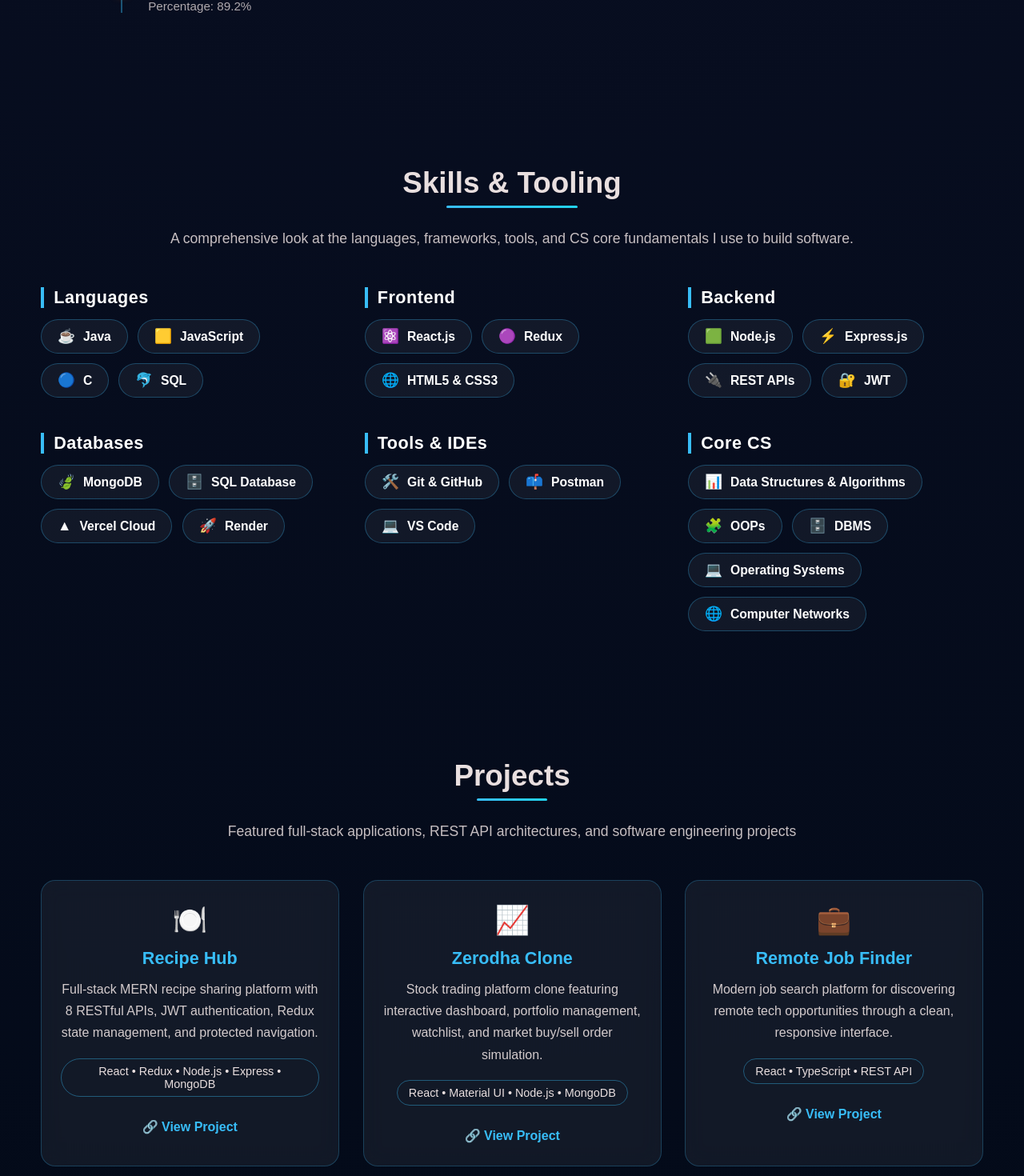
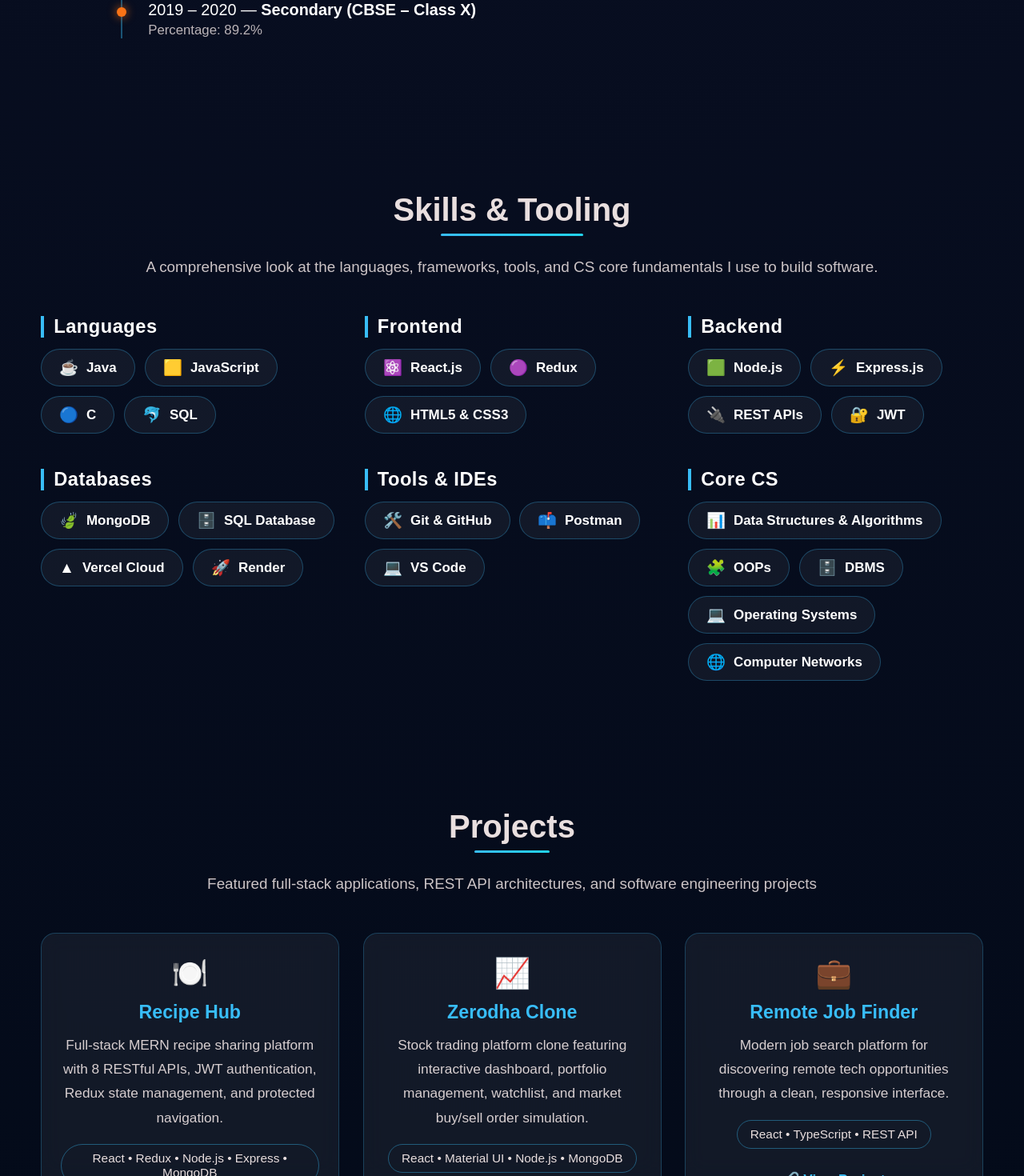
Before and after one commit to KANHAIYASINGH337/portfolio, a React (Create React App) app: page / in a window 1280 px wide. Shown: the part 1330-2800 px from the top of the page at 80% size. Built offline with nearby package versions, Linux system fonts and the light colour scheme.

Commit message:
feat: increase font sizes across About, Skills, Projects, and Section Titles for clean horizontal alignment

```diff
--- a/src/App.css
+++ b/src/App.css
@@ -239,7 +239,7 @@ body {
 }
 
 .section h2, .section-title {
-  font-size: 2.3rem;
+  font-size: 2.5rem;
   font-weight: 700;
   margin-bottom: 30px;
   position: relative;
@@ -259,8 +259,8 @@ body {
 
 .section-sub {
   margin-top: 8px;
-  opacity: 0.85;
-  font-size: 1.1rem;
+  opacity: 0.88;
+  font-size: 1.18rem;
 }
 
 /* ===== ABOUT SECTION (ADITYA PORTFOLIO MATCHING LAYOUT) ===== */
@@ -286,8 +286,8 @@ body {
 }
 
 .about-text {
-  font-size: 1.15rem;
-  line-height: 1.85;
+  font-size: 1.25rem;
+  line-height: 1.9;
   margin-bottom: 42px;
   opacity: 0.95;
   max-width: 1000px;
@@ -318,7 +318,7 @@ body {
 }
 
 .timeline-item h3 {
-  font-size: 1.15rem;
+  font-size: 1.24rem;
   font-weight: 500;
   margin-bottom: 4px;
   color: #ffffff;
@@ -329,8 +329,8 @@ body {
 }
 
 .sub-detail {
-  font-size: 0.95rem;
-  opacity: 0.75;
+  font-size: 1.05rem;
+  opacity: 0.8;
   margin-top: 4px;
 }
 
@@ -397,7 +397,7 @@ body {
 }
 
 .skill-category-title {
-  font-size: 1.35rem;
+  font-size: 1.48rem;
   font-weight: 700;
   color: #ffffff;
   border-left: 4px solid #38bdf8;
@@ -420,9 +420,9 @@ body {
   display: inline-flex;
   align-items: center;
   gap: 10px;
-  padding: 10px 20px;
+  padding: 11px 22px;
   border-radius: 30px;
-  font-size: 0.98rem;
+  font-size: 1.06rem;
   font-weight: 550;
   transition: all 0.3s ease;
   cursor: default;
@@ -449,7 +449,7 @@ body {
 }
 
 .skill-pill-icon {
-  font-size: 1.1rem;
+  font-size: 1.2rem;
 }
 
 /* ===== PROJECTS ===== */
@@ -501,12 +501,12 @@ body {
 }
 
 .project-icon {
-  font-size: 2.2rem;
+  font-size: 2.3rem;
   margin-bottom: 14px;
 }
 
 .project-card h3 {
-  font-size: 1.35rem;
+  font-size: 1.45rem;
   margin-bottom: 12px;
   color: #38bdf8;
   font-weight: 700;
@@ -515,19 +515,19 @@ body {
 .light .project-card h3 { color: #0284c7; }
 
 .project-card p {
-  font-size: 1rem;
-  line-height: 1.7;
+  font-size: 1.08rem;
+  line-height: 1.75;
   margin-bottom: 18px;
-  opacity: 0.9;
+  opacity: 0.92;
 }
 
 .light .project-card p { color: #334155; }
 
 .project-tech {
   display: inline-block;
-  font-size: 0.9rem;
+  font-size: 0.96rem;
   border: 1px solid rgba(56, 189, 248, 0.4);
-  padding: 7px 14px;
+  padding: 8px 16px;
   border-radius: 999px;
   margin-bottom: 14px;
 }
@@ -543,6 +543,7 @@ body {
   margin-top: 14px;
   text-decoration: none;
   color: #38bdf8;
+  font-size: 1.08rem;
   font-weight: 600;
   transition: 0.3s;
 }
```
